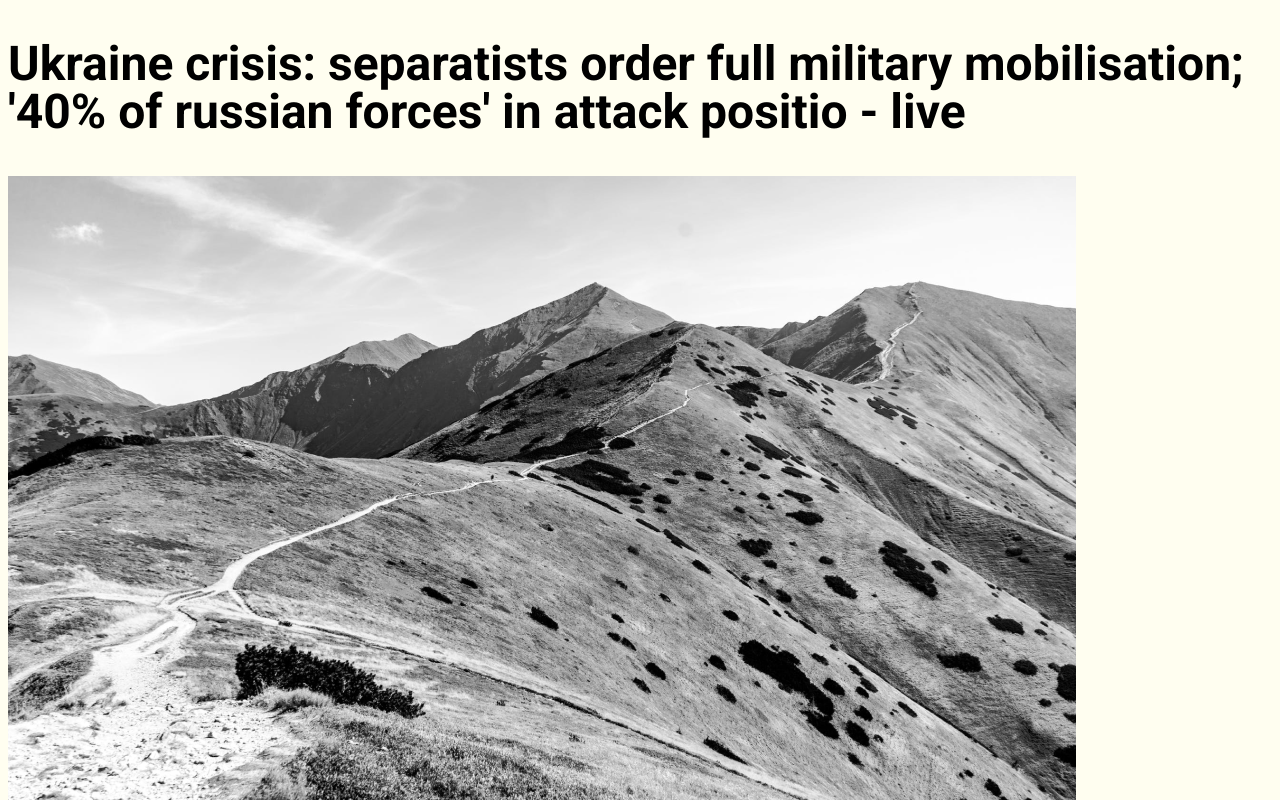
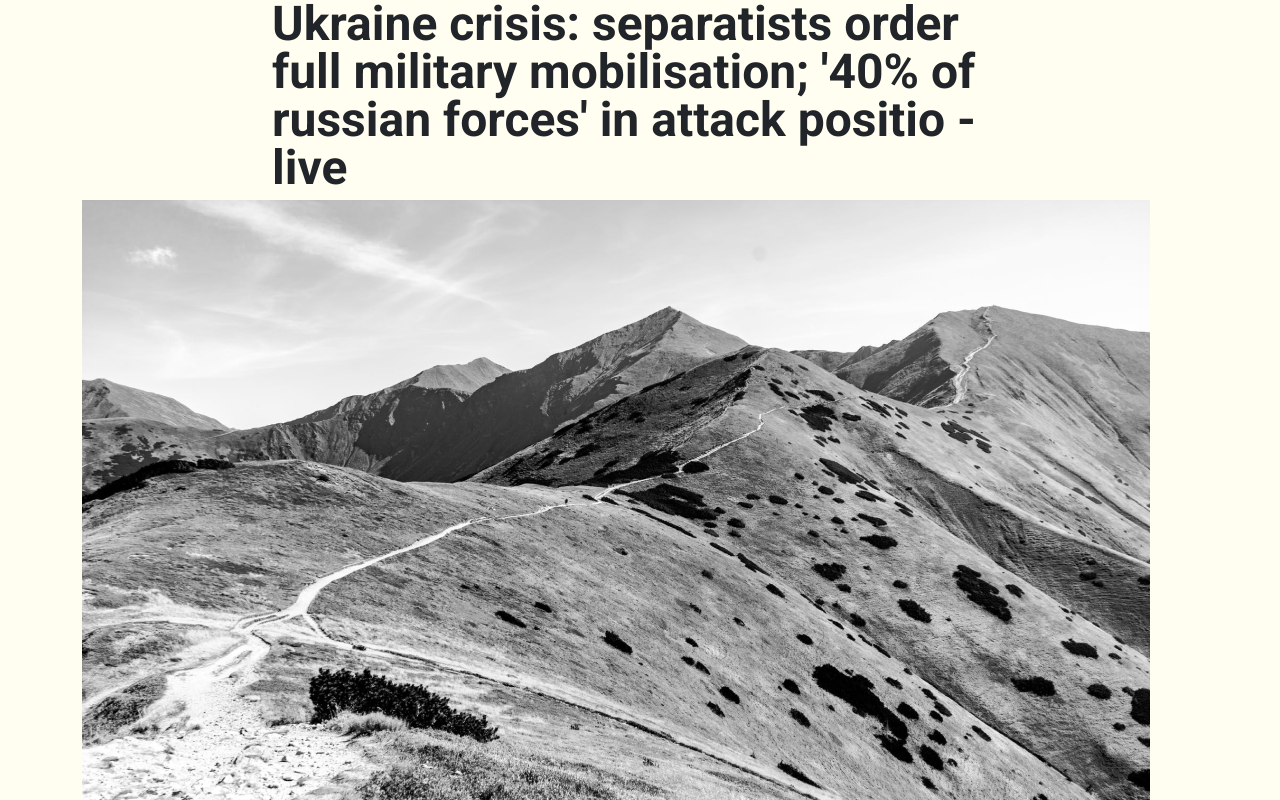
Before and after one commit to Antoil/first-website, a plain HTML site: page index.html in a window 1280 px wide. Shown: the top 800 px of the page. Drawn offline with nearby package versions, Linux system fonts and the light colour scheme; files whose address does not match are found by name; a web font is replaced by a local one.

Commit message:
ottimizzazione con bootstrap

```diff
--- a/index.html
+++ b/index.html
@@ -1,9 +1,13 @@
 <!DOCTYPE html>
 <html lang="en">
 <head>
+
+    <link href="https://cdn.jsdelivr.net/npm/bootstrap@5.3.3/dist/css/bootstrap.min.css" rel="stylesheet" integrity="sha384-QWTKZyjpPEjISv5WaRU9OFeRpok6YctnYmDr5pNlyT2bRjXh0JMhjY6hW+ALEwIH" crossorigin="anonymous">
     <link rel="stylesheet" href="static/css/article_title.css">
     <link rel="stylesheet" href="static/css/commons.css">
     <link rel="stylesheet" href="static/css/article_text.css">
+    <link rel="stylesheet" href="static/css/article_image.css">
+
     <style>
         @import url('https://fonts.googleapis.com/css2?family=Roboto:ital,wght@0,100;0,300;0,400;0,500;0,700;0,900;1,100;1,300;1,400;1,500;1,700;1,900&display=swap');
         @import url('https://fonts.googleapis.com/css2?family=Overpass+Mono:wght@300..700&family=Roboto:ital,wght@0,100;0,300;0,400;0,500;0,700;0,900;1,100;1,300;1,400;1,500;1,700;1,900&display=swap');
@@ -13,12 +17,26 @@
     </style>
 </head>
 <body>
+    <div class="container">
+        <div class="row">
+            <div class="col-8 offset-2">
                 <div class="article_title">
                     <h2>
                         Ukraine crisis: separatists order full military mobilisation; '40% of russian forces' in attack positio - live
                     </h2>
                 </div>
-    <img src="C:\Users\PC\OneDrive\Documenti\school-website\first-website\static\images\image_uno.png" style="width:1068px;height:710px;">
+            </div>
+        </div>
+        <div class="row">
+            <div class="col-12">
+                <div class="article_image">
+                    <img src="C:\Users\PC\OneDrive\Documenti\school-website\first-website\static\images\image_uno.png">
+
+                </div>
+            </div>
+        </div>
+        <div class="row">
+            <div class="col-8 offset-2">
                 <div class="article_text">
                     <p>
                         Millions experienced severe disruption as record-breaking winds from Storm Eunice caused death and injury, huge structural damage, transport chaos and widespread power cuts. <br> <br>
@@ -27,5 +45,8 @@
                         The disruption closed thousands of schools and businesses. About 435,000 homes were left without power early on Friday evening. Hundreds of train services and flights were cancelled, and major roads closed.
                     </p>
                 </div>
+            </div>
+        </div>
+    </div>
 </body>
 </html>
--- /dev/null
+++ b/static/css/article_image.css
@@ -0,0 +1,3 @@
+.article_image{
+    width: 100%;
+}
--- a/static/css/article_text.css
+++ b/static/css/article_text.css
@@ -1,13 +1,9 @@
 .article_text{
     font-family: 'Overpass mono', sans-serif;
+    width: 100%;
 }
 
 .article_text p{
     font-size: 18px;
     line-height: 1;
 }
-
-.article_text div{
-    width: 710;
-    height: 456;
-}
--- a/static/css/article_title.css
+++ b/static/css/article_title.css
@@ -1,5 +1,6 @@
 .article_title{
    font-family: 'Roboto', sans-serif;
+   width: 100%;
 }
 
 .article_title h2{
--- a/static/css/index.css
+++ b/static/css/index.css
@@ -1,5 +1,7 @@
-h1{
-    font-size: 50px;
-    font-family: Arial, sans-serif;
-    font-style: italic;
+
+body{
+    overflow-x: hidden;
+    display: flex;
+    flex-flow: column;
+    align-items: center;
 }
```
Lines whose indentation alone changed are shown as unchanged.
